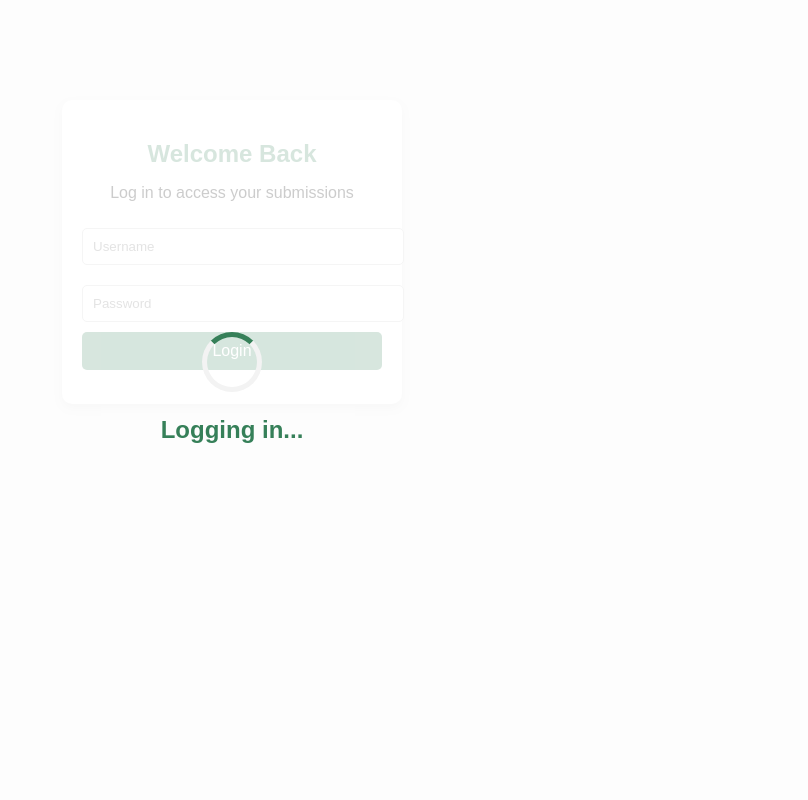
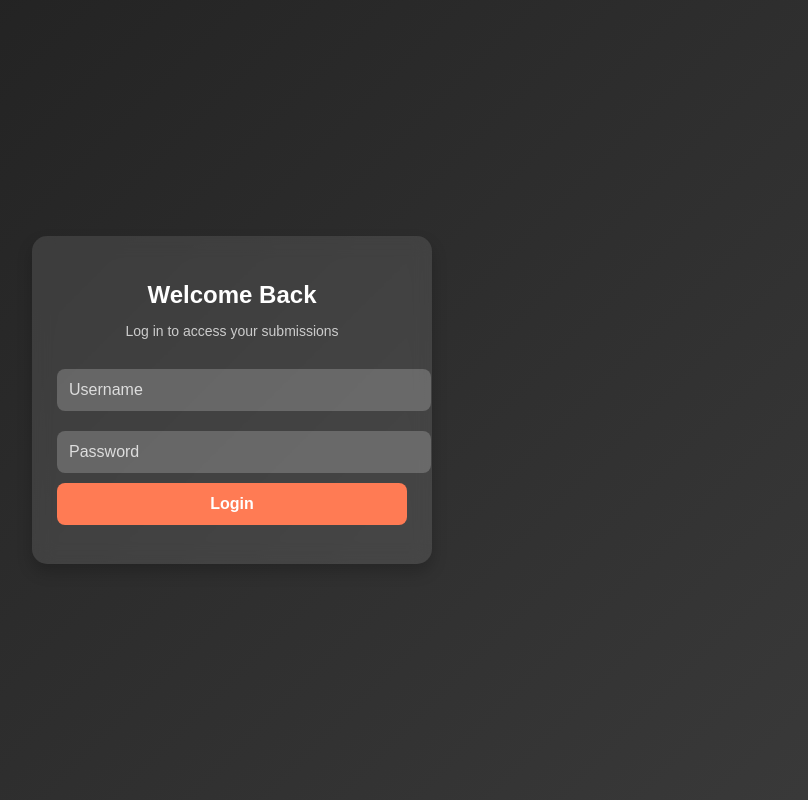
Before and after one commit to sbyang369/sbyang.github.io-submissiontracker, a plain HTML site: page index.html in a window 1280 px wide. Shown: the whole page, without its empty margins (408-1216 px from the left). Drawn offline with Linux system fonts and the light colour scheme.

Commit message:
Update styles.css

```diff
--- a/styles.css
+++ b/styles.css
@@ -1,53 +1,76 @@
 /* General Styles */
 body {
-    font-family: Arial, sans-serif;
-    background-color: #f4f4f4;
+    font-family: 'Poppins', sans-serif;
+    background: linear-gradient(135deg, #1e1e1e, #3a3a3a);
+    color: white;
     text-align: center;
     margin: 0;
     padding: 0;
+    display: flex;
+    justify-content: center;
+    align-items: center;
+    height: 100vh;
 }
 
 /* Login Container */
 .login-container {
-    width: 300px;
-    margin: 100px auto;
-    padding: 20px;
-    background: white;
-    border-radius: 10px;
-    box-shadow: 0 4px 8px rgba(0, 0, 0, 0.1);
+    width: 350px;
+    padding: 25px;
+    background: rgba(255, 255, 255, 0.1);
+    backdrop-filter: blur(10px);
+    border-radius: 15px;
+    box-shadow: 0 8px 16px rgba(0, 0, 0, 0.2);
+    transition: opacity 0.5s ease-in-out;
 }
 
 .login-container h2 {
-    margin-bottom: 15px;
-    color: #368059;
+    margin-bottom: 10px;
+    font-size: 24px;
+    color: #fff;
+}
+
+.subtext {
+    font-size: 14px;
+    color: #ccc;
+    margin-bottom: 20px;
 }
 
 .login-container input {
     width: 100%;
-    padding: 10px;
+    padding: 12px;
     margin: 10px 0;
-    border: 1px solid #ccc;
-    border-radius: 5px;
+    border: none;
+    border-radius: 8px;
+    background: rgba(255, 255, 255, 0.2);
+    color: white;
+    font-size: 16px;
+}
+
+.login-container input::placeholder {
+    color: #ddd;
 }
 
 .login-container button {
     width: 100%;
-    padding: 10px;
-    background: #368059;
+    padding: 12px;
+    background: #ff7b54;
     color: white;
     border: none;
-    border-radius: 5px;
+    border-radius: 8px;
     cursor: pointer;
     font-size: 1em;
+    font-weight: bold;
+    transition: 0.3s;
 }
 
 .login-container button:hover {
-    background: #2c6b4b;
+    background: #ff5733;
 }
 
 .error-message {
-    color: red;
-    font-size: 0.9em;
+    color: #ff4444;
+    font-size: 14px;
+    margin-top: 10px;
 }
 
 /* Loading Animation */
@@ -57,23 +80,25 @@ body {
     left: 0;
     width: 100%;
     height: 100%;
-    background: rgba(255, 255, 255, 0.8);
+    background: rgba(0, 0, 0, 0.8);
     display: flex;
     flex-direction: column;
     justify-content: center;
     align-items: center;
     font-size: 1.5em;
     font-weight: bold;
-    color: #368059;
+    color: #ff7b54;
+    display: none;
 }
 
 .spinner {
     width: 50px;
     height: 50px;
-    border: 5px solid #f3f3f3;
-    border-top: 5px solid #368059;
+    border: 5px solid rgba(255, 255, 255, 0.3);
+    border-top: 5px solid #ff7b54;
     border-radius: 50%;
     animation: spin 1s linear infinite;
+    margin-bottom: 15px;
 }
 
 @keyframes spin {
@@ -84,5 +109,11 @@ body {
 /* Main Content */
 .main-content {
     display: none;
+    text-align: center;
     padding: 20px;
 }
+
+/* Fade-Out Effect */
+.fade-out {
+    opacity: 0;
+}
```
